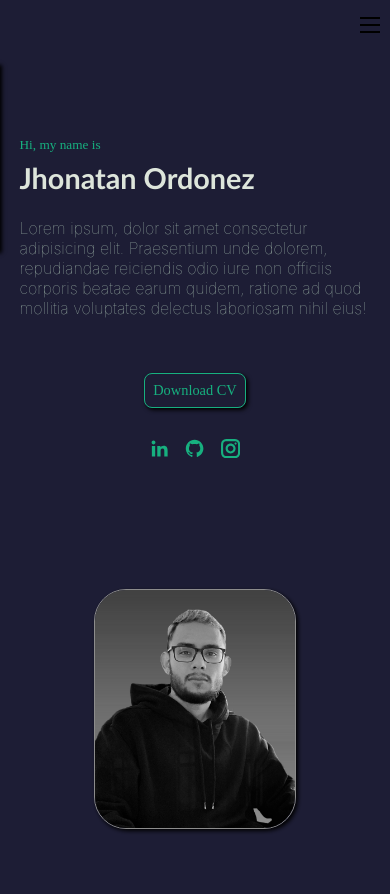
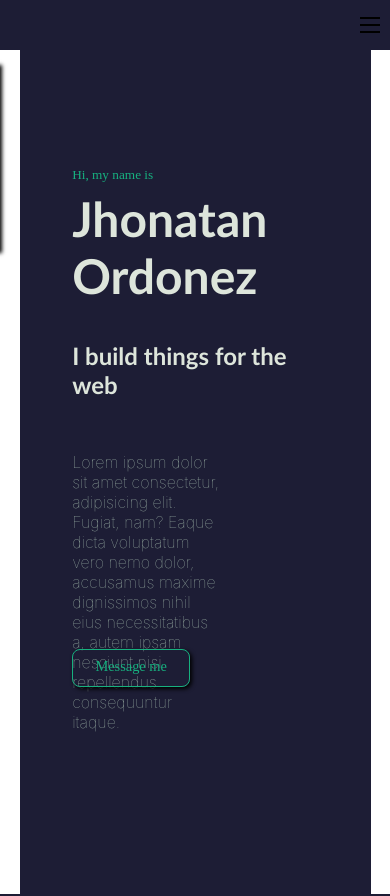
Before and after one commit to jonathanedd/Jhonatan-Ordonez, a React (Create React App) app: page / in a window 390 px wide. Shown: the top 896 px of the page. Built offline with nearby package versions, Linux system fonts and the light colour scheme.

Commit message:
Added home component and styles, needs to adjust responsive

```diff
--- a/src/App.js
+++ b/src/App.js
@@ -1,11 +1,13 @@
 import "./App.css";
 import AboutMe from "./Components/AboutMe";
+import Home from "./Components/Home";
 import Nav from "./Components/Nav";
 
 function App() {
   return (
     <div className="App">
       <Nav />
+      <Home/>
       <AboutMe />
     </div>
   );
--- a/src/Components/AboutMe.js
+++ b/src/Components/AboutMe.js
@@ -24,8 +24,8 @@ const AboutMe = () => {
   return (
     <div className="about-me-main">
       <div className="about-me-text">
-        <h5>Hi, my name is</h5>
-        <h3>Jhonatan Ordonez</h3>
+        <h5>About me</h5>
+        <h3>Web developer</h3>
 
         <span>
           Lorem ipsum, dolor sit amet consectetur adipisicing elit. Praesentium
--- /dev/null
+++ b/src/Components/Home.js
@@ -0,0 +1,26 @@
+import React from "react";
+import "../Styles/home.css";
+
+const Home = () => {
+  return (
+    <div className="home-main" id="#home">
+      <div className="home-text">
+        <h5>Hi, my name is</h5>
+        <h1>Jhonatan Ordonez</h1>
+        <h2>I build things for the web</h2>
+        <span>
+          Lorem ipsum dolor sit amet consectetur, adipisicing elit. Fugiat, nam?
+          Eaque dicta voluptatum vero nemo dolor, accusamus maxime dignissimos
+          nihil eius necessitatibus a, autem ipsam nesciunt nisi repellendus
+          consequuntur itaque.
+        </span>
+
+        <a className="message-me" href="/Home">
+          Message me
+        </a>
+      </div>
+    </div>
+  );
+};
+
+export default Home;
--- a/src/Styles/aboutme.css
+++ b/src/Styles/aboutme.css
@@ -2,6 +2,7 @@
   background-color: #1d1d35;
   display: grid;
   grid-template-columns: 60% 10%;
+  height: 100vh;
   width: 90%;
   margin: auto;
 }
@@ -41,6 +42,7 @@
   color: #17b07f;
   cursor: pointer;
   text-decoration: none;
+  text-align: center;
   padding: 0.5rem;
   transition: 0.5s;
 }
--- /dev/null
+++ b/src/Styles/home.css
@@ -0,0 +1,60 @@
+.home-main {
+  background-color: #1d1d35;
+  display: grid;
+  grid-template-columns: 100;
+  height: 100vh;
+  width: 90%;
+  margin: auto;
+}
+.home-text {
+  width: 70%;
+  margin: auto;
+  text-align: left;
+  display: grid;
+  grid-template-rows: 2% 25% 20% 30%;
+  grid-template-columns: 100%;
+}
+
+.home-text h5 {
+  color: #17b07f;
+  font-family: "Roboto Mono";
+  font-weight: 400;
+}
+.home-text h1 {
+  font-family: "Calibri";
+  color: #dde5db;
+  font-weight: 800;
+  font-size: 3rem;
+}
+.home-text h2 {
+  font-family: "Calibri";
+  color: #dde5db;
+  font-weight: 900;
+}
+.home-text span {
+  color: #9bb0a5;
+  font-weight: lighter;
+  width: 60%;
+}
+.message-me {
+  font-family: "Roboto Mono";
+  font-size: 0.9rem;
+  width: 100px;
+  height: 20px;
+  border-radius: 0.5rem;
+  border: #17b07f solid 0.5px;
+  background: transparent;
+  box-shadow: 2px 2px 4px rgb(0, 0, 0);
+  color: #17b07f;
+  cursor: pointer;
+  text-decoration: none;
+  text-align: center;
+  padding: 0.5rem;
+  transition: 0.5s;
+}
+.message-me:hover{
+transform: scale(1.1);
+  transition: 0.5s;
+  color: #dde5db;
+  border: #dde5db solid 0.5px;
+}
--- a/src/Styles/nav.css
+++ b/src/Styles/nav.css
@@ -54,6 +54,7 @@
 
   .menu-icon.active {
     color: #17b07f;
+
   }
 
   .menu-icon {
```
